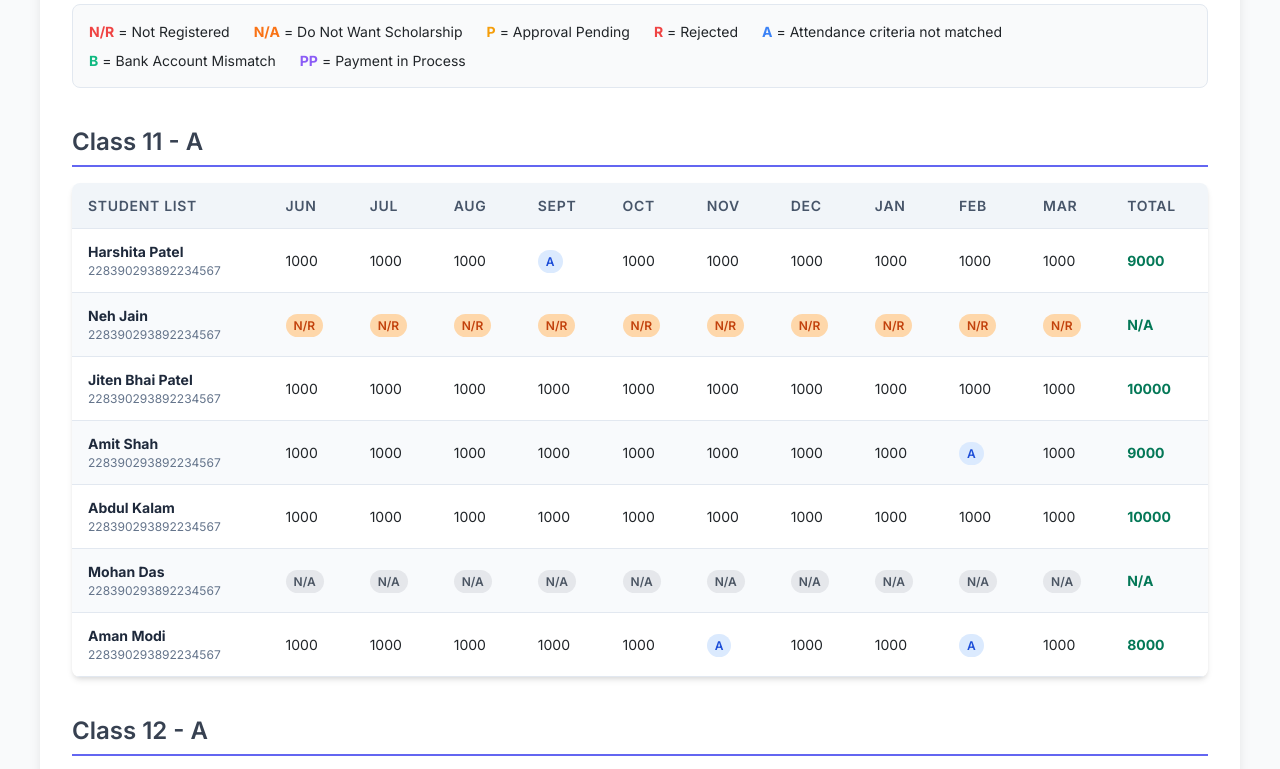
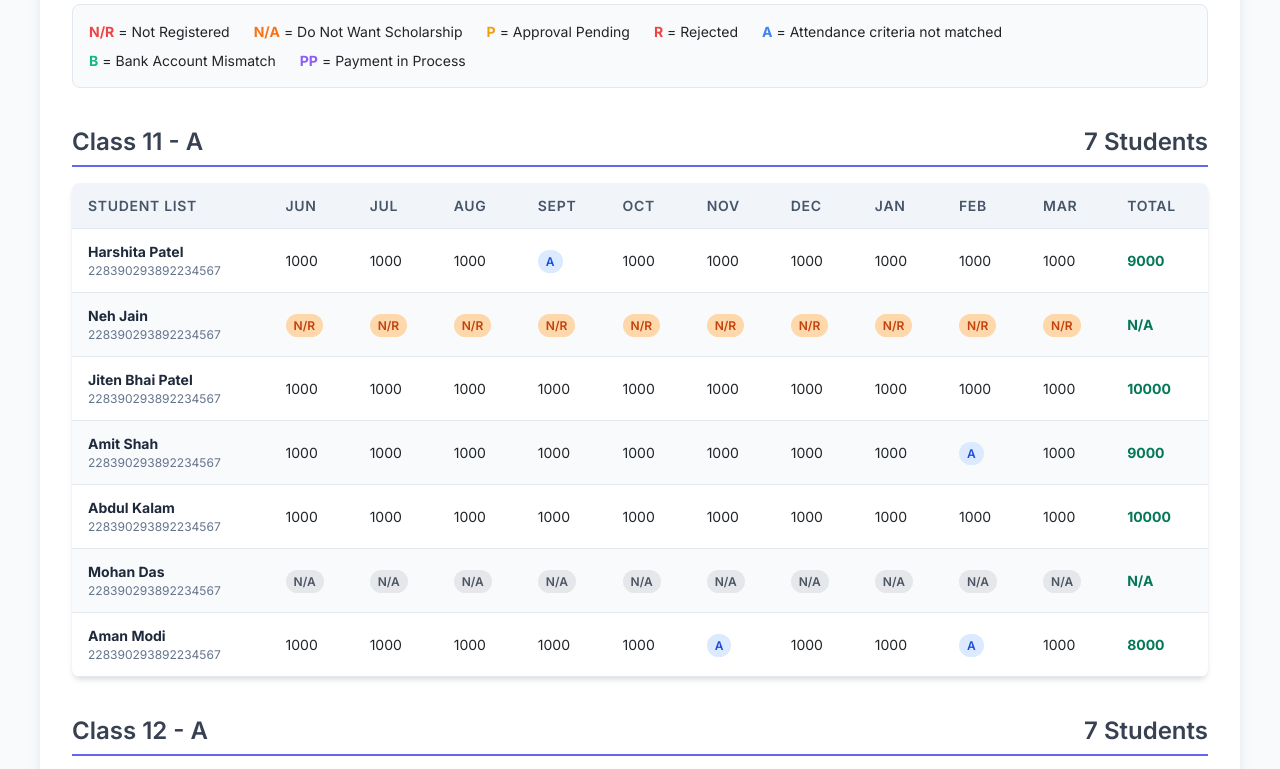
Before and after one commit to repo-sumit/Namo_Scheme-School_Report_Card, a plain HTML site: page index.html in a window 1280 px wide. Shown: the part 380-1149 px from the top of the page. Drawn offline with nearby package versions, Linux system fonts and the light colour scheme.

Commit message:
Update index.html

```diff
--- a/index.html
+++ b/index.html
@@ -131,6 +131,11 @@
             margin-bottom: 1rem;
             padding-bottom: 0.5rem;
             border-bottom: 2px solid #6366f1;}
+        .header-flex {
+            display: flex;
+            justify-content: space-between;
+            align-items: center;}
+
     </style>
 </head>
 <body class="bg-gray-50">
@@ -170,7 +175,10 @@
 </div>
 </section>
 <section>
-<h2 class="class-header">Class 11 - A</h2>
+<h2 class="class-header header-flex">
+  <span>Class 11 - A</span>
+  <span>7 Students</span>
+</h2>
 <div class="table-container">
 <table>
 <thead>
@@ -313,8 +321,10 @@
 </table>
 </div>
 <section>
-<h2 class="class-header">Class 12 - A</h2>
-<div class="table-container">
+<h2 class="class-header header-flex">
+  <span>Class 12 - A</span>
+  <span>7 Students</span>
+</h2><div class="table-container">
 <table>
 <thead>
 <tr>
```
